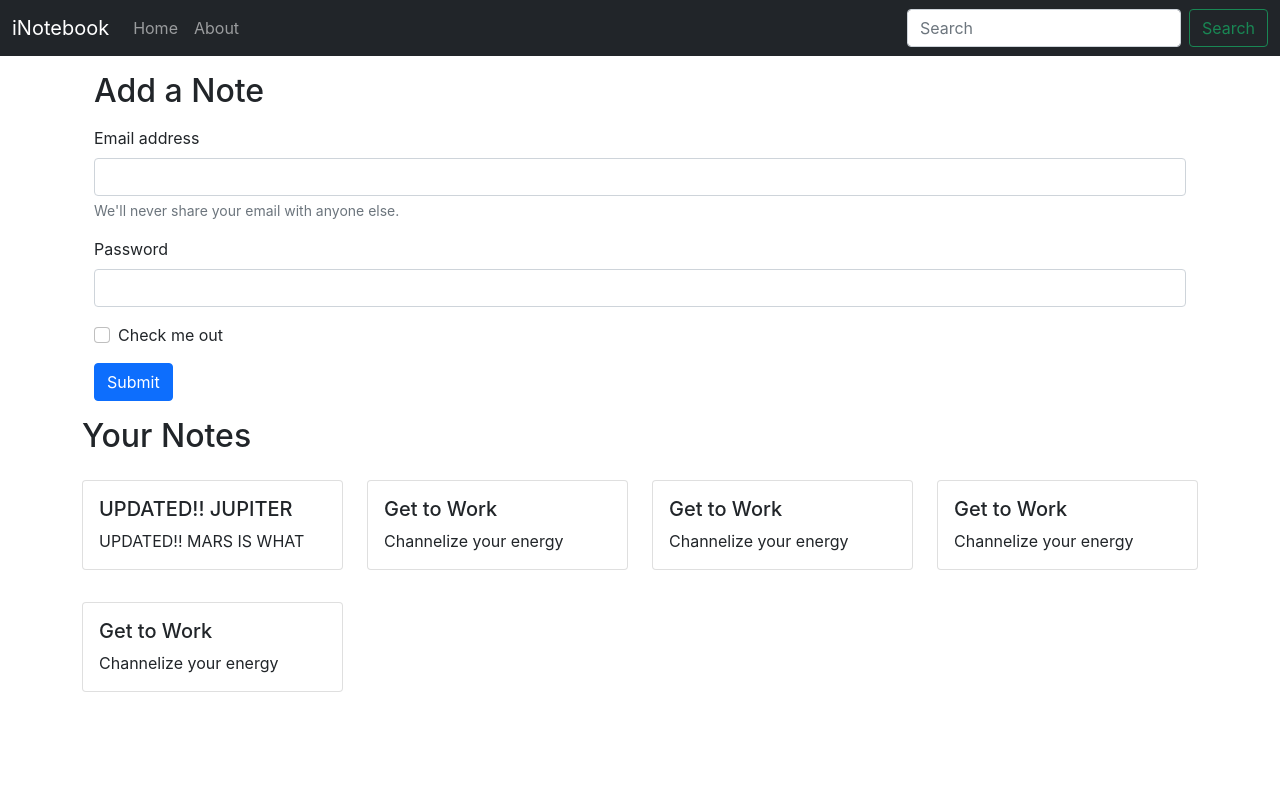
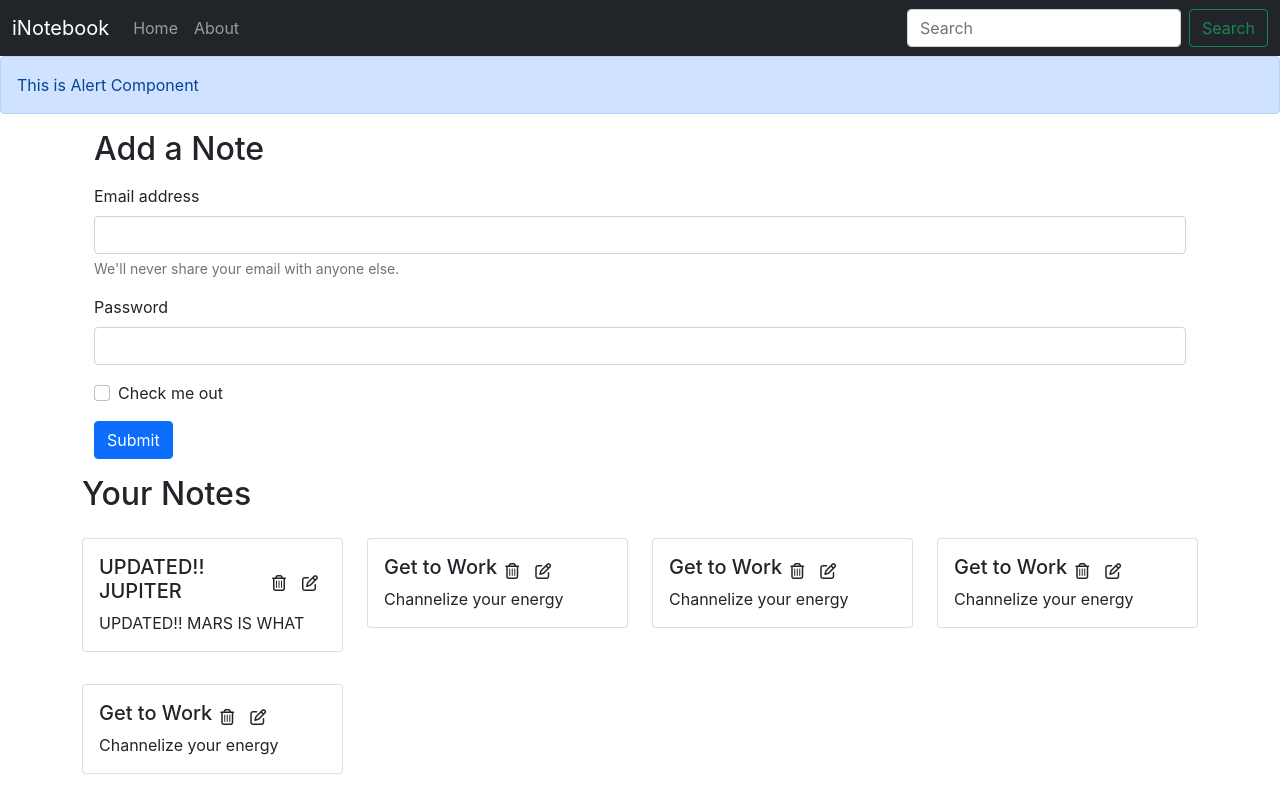
Before and after one commit to vishalverma1999/React-Project-3-iNoteBook-Using-MERN-Stack, a React (Create React App) app: page / in a window 1280 px wide. Built offline with nearby package versions, Linux system fonts and the light colour scheme.

Commit message:
#62 Adding font awesome icons and Alert to iNotebook

```diff
--- a/public/index.html
+++ b/public/index.html
@@ -19,6 +19,7 @@
     <noscript>You need to enable JavaScript to run this app.</noscript>
     <div id="root"></div>
 
+    <script src="https://kit.fontawesome.com/7b1ded08c7.js" crossorigin="anonymous"></script>
      <!-- Option 1: Bootstrap Bundle with Popper -->
      <script src="https://cdn.jsdelivr.net/npm/bootstrap@5.1.3/dist/js/bootstrap.bundle.min.js" integrity="sha384-ka7Sk0Gln4gmtz2MlQnikT1wXgYsOg+OMhuP+IlRH9sENBO0LRn5q+8nbTov4+1p" crossorigin="anonymous"></script>
 
--- a/src/App.js
+++ b/src/App.js
@@ -8,6 +8,7 @@
 import { Home } from './components/Home';
 import About from './components/About';
 import NoteState from './context/notes/NoteState';
+import Alert from './components/Alert';
 
 function App() {
   return (
@@ -15,6 +16,7 @@
     <NoteState>
       <Router>
         <Navbar />
+        <Alert message="This is Alert Component"/>
         <div className="container">
         <Switch>
           <Route exact path="/">
--- /dev/null
+++ b/src/components/Alert.js
@@ -0,0 +1,11 @@
+import React from 'react'
+
+const Alert = (props) => {
+    return (
+        <div class="alert alert-primary" role="alert">
+           {props.message}
+        </div>
+    )
+}
+
+export default Alert
--- a/src/components/NoteItem.js
+++ b/src/components/NoteItem.js
@@ -4,10 +4,14 @@
     const { notes } = props;
     return (
         <div className="col-md-3">
-            <div class="card my-3">
-                <div class="card-body">
-                    <h5 class="card-title">{notes.title}</h5>
-                    <p class="card-text">{notes.description}</p>
+            <div className="card my-3">
+                <div className="card-body">
+                    <div className="d-flex align-items-center">
+                        <h5 className="card-title">{notes.title}</h5>
+                        <i className="far fa-trash-alt mx-2"></i>
+                        <i className="far fa-edit mx-2"></i>
+                    </div>
+                    <p className="card-text">{notes.description}</p>
                 </div>
             </div>
         </div>
--- a/src/components/Notes.js
+++ b/src/components/Notes.js
@@ -11,7 +11,7 @@
         <div className="row my-3">
         <h2>Your Notes</h2>
         {notes.map((noteElement)=>{   // looping through the notes state containing notesInitial Array
-            return  <NoteItem notes={noteElement} />
+            return  <NoteItem key={noteElement._id}notes={noteElement} />
         })}
     </div>
      )
--- a/src/index.css
+++ b/src/index.css
@@ -11,3 +11,7 @@
   font-family: source-code-pro, Menlo, Monaco, Consolas, 'Courier New',
     monospace;
 }
+
+i{
+  cursor: pointer;
+}
```
